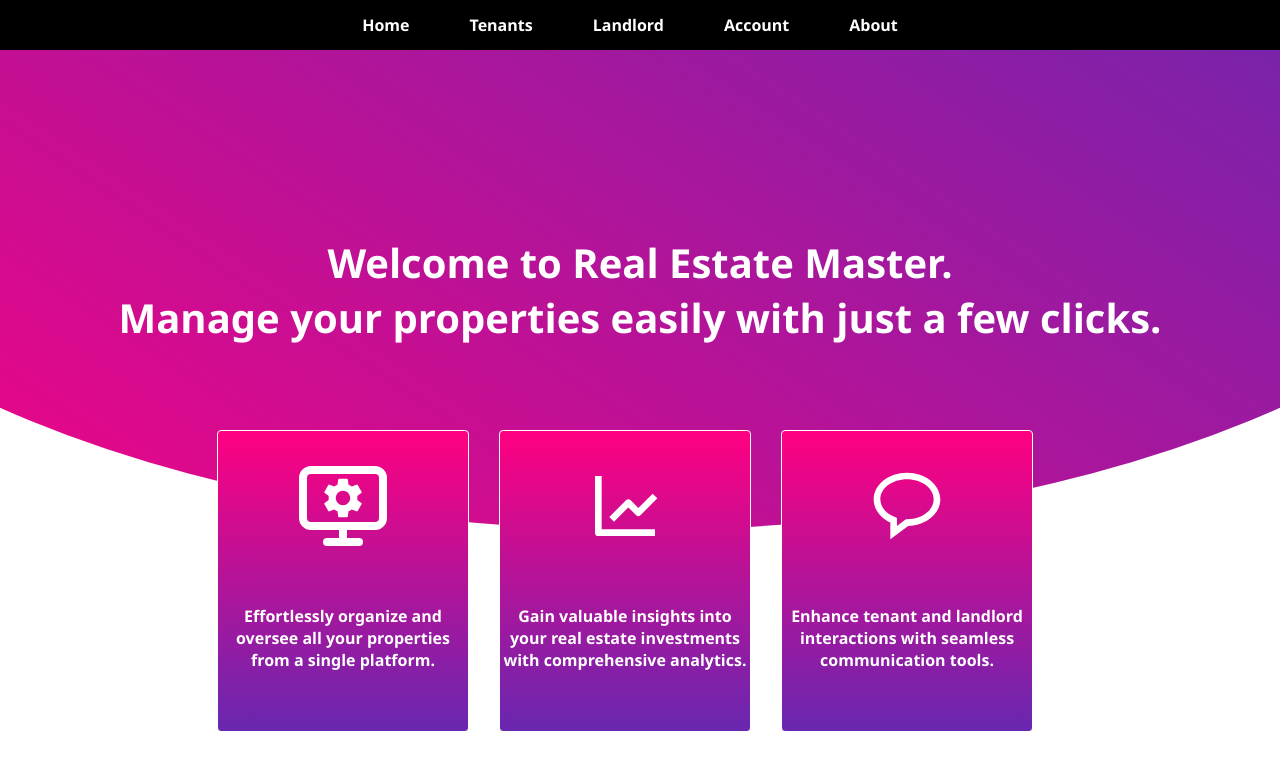
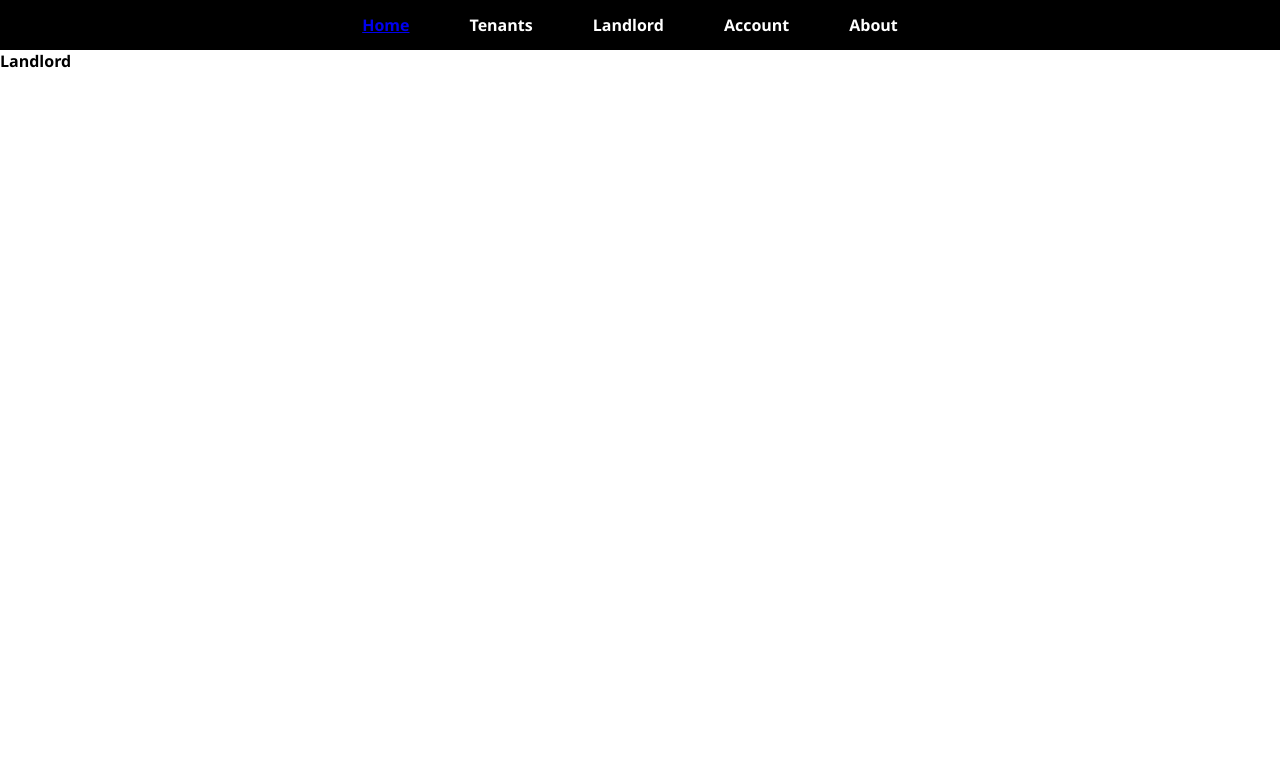
Before and after one commit to kevin-magu/real-estate-master, a React (Create React App) app in the folder frontend/: page /landlord in a window 1280 px wide. Shown: the top 770 px of the page. Built offline with nearby package versions, Linux system fonts and the light colour scheme.

Commit message:
real-estate

```diff
--- a/frontend/package.json
+++ b/frontend/package.json
@@ -9,6 +9,7 @@
     "react": "^18.3.1",
     "react-dom": "^18.3.1",
     "react-icons": "^5.2.1",
+    "react-router-dom": "^6.23.1",
     "react-scripts": "5.0.1",
     "web-vitals": "^2.1.4"
   },
--- a/frontend/src/App.js
+++ b/frontend/src/App.js
@@ -1,12 +1,19 @@
 import logo from './logo.svg';
 import './App.css';
-import Homepage from './pages/Homepage';
+import {BrowserRouter as Router, Route, Routes, Link} from 'react-router-dom'
+import Home from './pages/Home';
+import Navbar from './components/Homepage/Navbar';
+import Landlord from './pages/Landlord';
 
 function App() {
   return (
-    <div className="App">
-      <Homepage />
-    </div>
+    <Router>
+      <Navbar />
+      <Routes>
+        <Route exact path='/' element={<Home />}/>
+        <Route exact path='/landlord' element={<Landlord />} />
+      </Routes>
+    </Router>
   );
 }
 
--- a/frontend/src/components/Homepage/Navbar.js
+++ b/frontend/src/components/Homepage/Navbar.js
@@ -1,11 +1,12 @@
 import React from 'react'
+import { Link, useNavigate } from "react-router-dom";
 
 function Navbar() {
   return (
     <div>
         <nav>
             <ul>
-                <li>Home</li>
+                <Link to="/"><li>Home</li></Link>
                 <li>Tenants</li>
                 <li>Landlord</li>
                 <li>Account</li>
--- a/frontend/src/pages/Homepage.js
+++ b/frontend/src/pages/Home.js
@@ -1,13 +1,12 @@
 import React from 'react'
 import Herosection from '../components/Homepage/Herosection'
 import Navbar from '../components/Homepage/Navbar'
-function Homepage() {
+function Home() {
   return (
     <div>
-      <Navbar />
       <Herosection />
     </div>
   )
 }
 
-export default Homepage
+export default Home
--- /dev/null
+++ b/frontend/src/pages/Landlord.js
@@ -0,0 +1,9 @@
+import React from 'react'
+
+function Landlord() {
+  return (
+    <div>Landlord</div>
+  )
+}
+
+export default Landlord
```
Also changed, not shown: frontend/src/components/Landlord/Assets.js (added, +16 -0 lines), frontend/src/styles/Assets.css (added), 1 other file (tests, documents, lock files or other folders).
